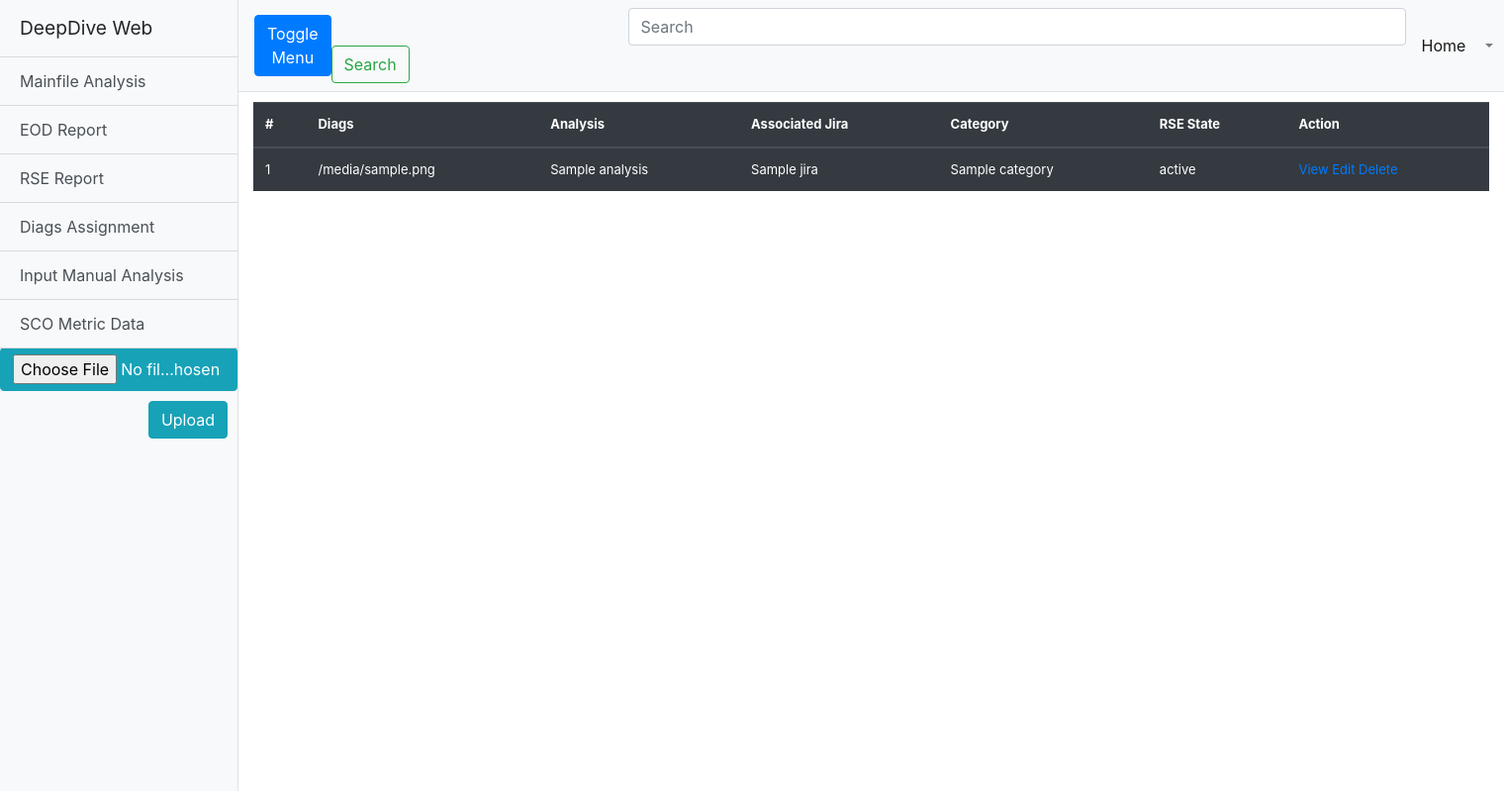
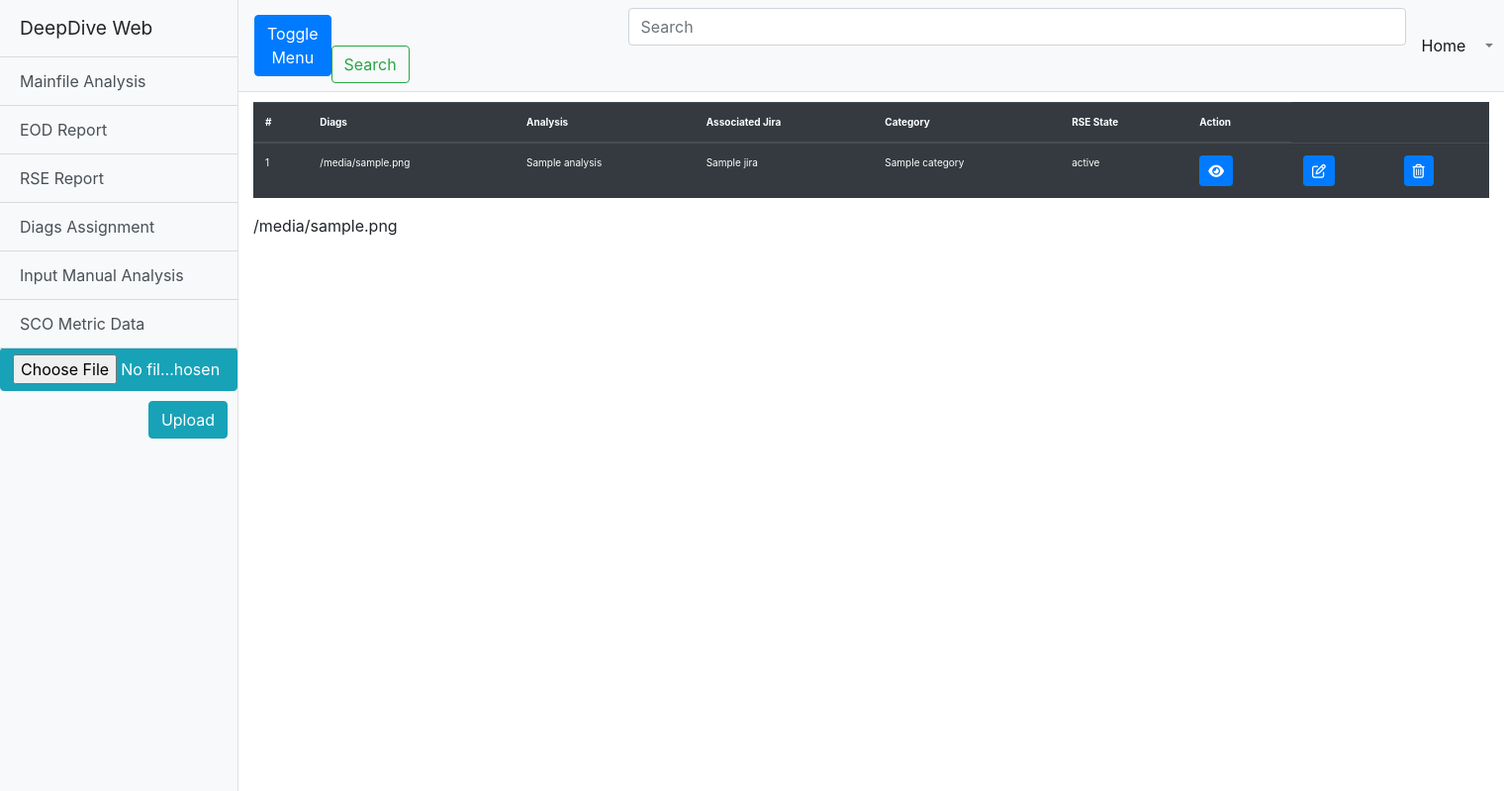
Before and after one commit to berbspentado/deepdive, a Python web app: template templates/content.html in a window 1520 px wide. Shown: the top 799 px of the page at 99% size. Run offline with Jinja, Linux system fonts and the light colour scheme; the template is opened without the code that fills it: most values are stand-ins (such as "Sample title", 1, 10 or a date in 2020); some libraries are stand-ins or nearby versions.

Commit message:
change version dependencies and view/edit/delete blueprint

```diff
--- a/requirements.txt
+++ b/requirements.txt
@@ -2,7 +2,7 @@
 Flask==1.0.2
 Flask-SQLAlchemy==2.3.2
 itsdangerous==0.24
-Jinja2==2.10
+Jinja2==2.10.1
 MarkupSafe==1.0
-SQLAlchemy==1.2.12
-Werkzeug==0.14.1
+SQLAlchemy==1.3.0
+Werkzeug==0.15.3
--- a/templates/content.html
+++ b/templates/content.html
@@ -3,7 +3,7 @@
 
 
 {% block content %}
-<table class="table table-dark" style="font-size: small;margin-top: 10px;" >
+<table class="table table-dark" style="font-size:x-small;margin-top: 10px;" >
   <thead>
     <tr>
       <th scope="col">#</th>
@@ -25,17 +25,32 @@
     <td>{{diag["jira"]}}</td>
     <td>{{diag["category"]}}</td>
     <td>{{diag["rse_state"]}}</td>
-    <td><a href=#>View</a>
-      <a href=#>Edit</a>
-      <a href=#>Delete</a>
-      </td>
+    <td>
+      <a href="/view" type="button" class="btn btn-primary btn-sm" data-toggle="modal" data-target=".bd-example-modal-lg"><i class="fas fa-eye"></i></button>
+    </td>
+    <td>
+      <a type="button" class="btn btn-primary btn-sm" data-toggle="modal" data-target=".bd-example-modal-lg"><i class="far fa-edit"></i></a>
+    </td>
+    <td>
+      <a type="button" class="btn btn-primary btn-sm"><i class="far fa-trash-alt"></i></a>
+    </td>
 
     </tr>
 
     {%endfor%}
   </tbody>
 </table>
-<a href="{{url_for('static',filename='pictures/view.png')}}"></a>
+
+{{diagfile}}
+<div class="modal fade bd-example-modal-lg" tabindex="-1" role="dialog" aria-labelledby="myLargeModalLabel" aria-hidden="true">
+  <div class="modal-dialog modal-lg">
+    <div class="modal-content">
+      ...
+    </div>
+  </div>
+</div>
+
+
 <!--<tr>
   <th scope="row">1</th>
   <td>{{diags}}</td>
--- a/templates/homepagebase.html
+++ b/templates/homepagebase.html
@@ -14,6 +14,8 @@
 
   <!-- Custom styles for this template -->
   <link href="{{url_for('static',filename='css/simple-sidebar.css')}}" rel="stylesheet">
+
+  <script src="https://kit.fontawesome.com/f62f2e182f.js" crossorigin="anonymous"></script>
 
 
 </head>
```
Also changed, not shown: views.py (+11 -1 lines).
